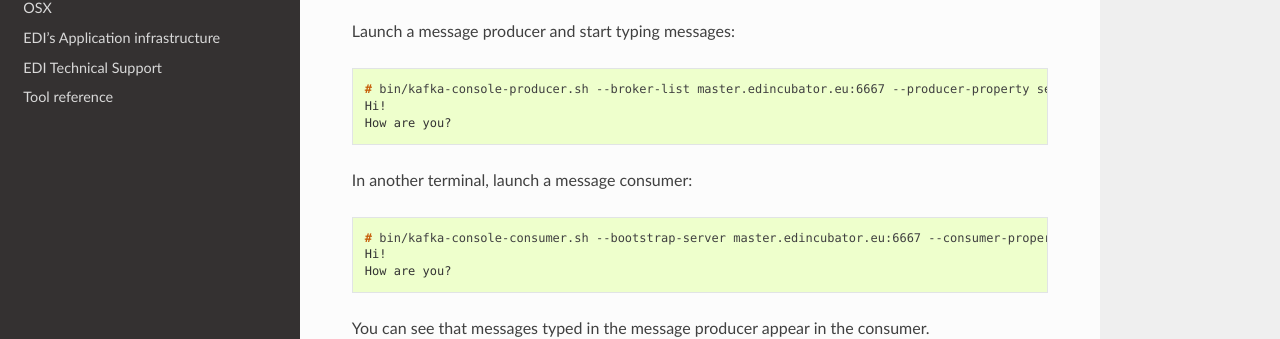
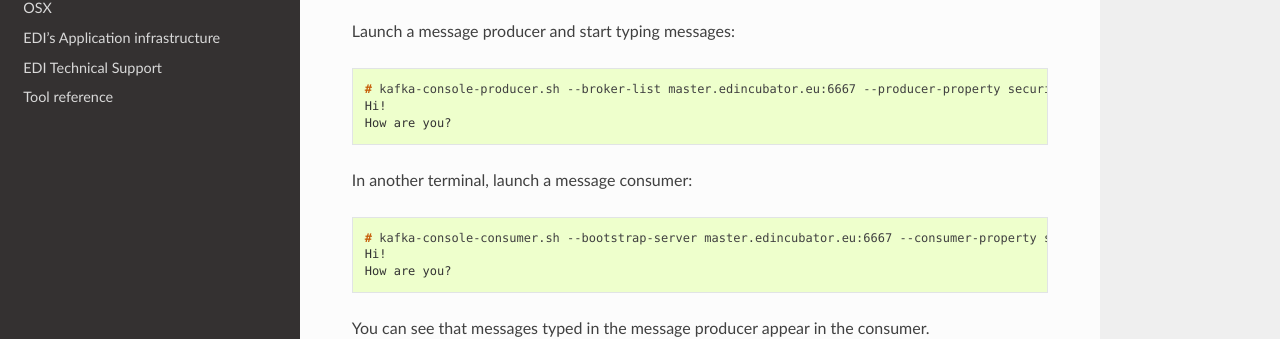
Before and after one commit to edincubator/edi-doc, a Sphinx documentation site: the page built from source/big-data-stack/tools/kafka.rst, in a window 1280 px wide and 1340 px high. Shown: the part 714-1053 px from the top of the window. Built offline with Sphinx 7.4.7 and the Read the Docs theme 2.0.0, drawn with Linux system fonts in a browser that asks for light colours; pages that are not in the unit, such as notebooks, are missing from menus.

Commit message:
Fixing bugs

```diff
--- a/source/big-data-stack/tools/kafka.rst
+++ b/source/big-data-stack/tools/kafka.rst
@@ -34,7 +34,7 @@ Launch a message producer and start typing messages:
 
 .. code-block:: console
 
-  # bin/kafka-console-producer.sh --broker-list master.edincubator.eu:6667 --producer-property security.protocol=SASL_PLAINTEXT --topic <username>_test
+  # kafka-console-producer.sh --broker-list master.edincubator.eu:6667 --producer-property security.protocol=SASL_PLAINTEXT --topic <username>_test
   Hi!
   How are you?
 
@@ -43,7 +43,7 @@ In another terminal, launch a message consumer:
 
 .. code-block:: console
 
-  # bin/kafka-console-consumer.sh --bootstrap-server master.edincubator.eu:6667 --consumer-property security.protocol=SASL_PLAINTEXT --topic <username>_test --from-beginning
+  # kafka-console-consumer.sh --bootstrap-server master.edincubator.eu:6667 --consumer-property security.protocol=SASL_PLAINTEXT --topic <username>_test --from-beginning
   Hi!
   How are you?
 
```
